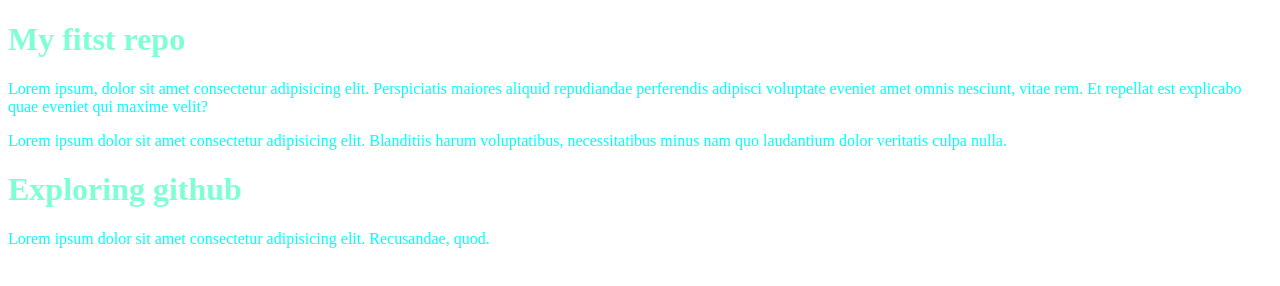
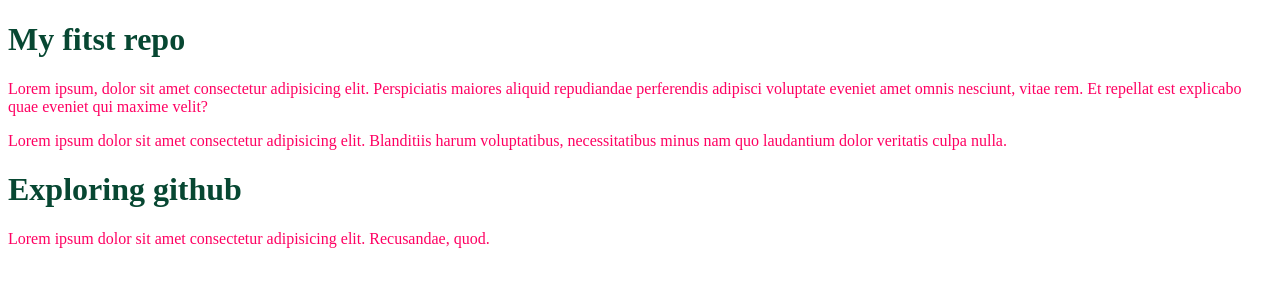
Before and after one commit to olidhasan1/my-third-repo, a plain HTML site: page index.html in a window 1280 px wide. Drawn offline with Linux system fonts and the light colour scheme.

Commit message:
color adder

```diff
--- a/style.css
+++ b/style.css
@@ -1,7 +1,7 @@
 p {
-    color: aqua;
+    color: rgb(255, 0, 98);
 }
 
 h1 {
-    color: aquamarine;
+    color: rgb(7, 71, 50);
 }
```
